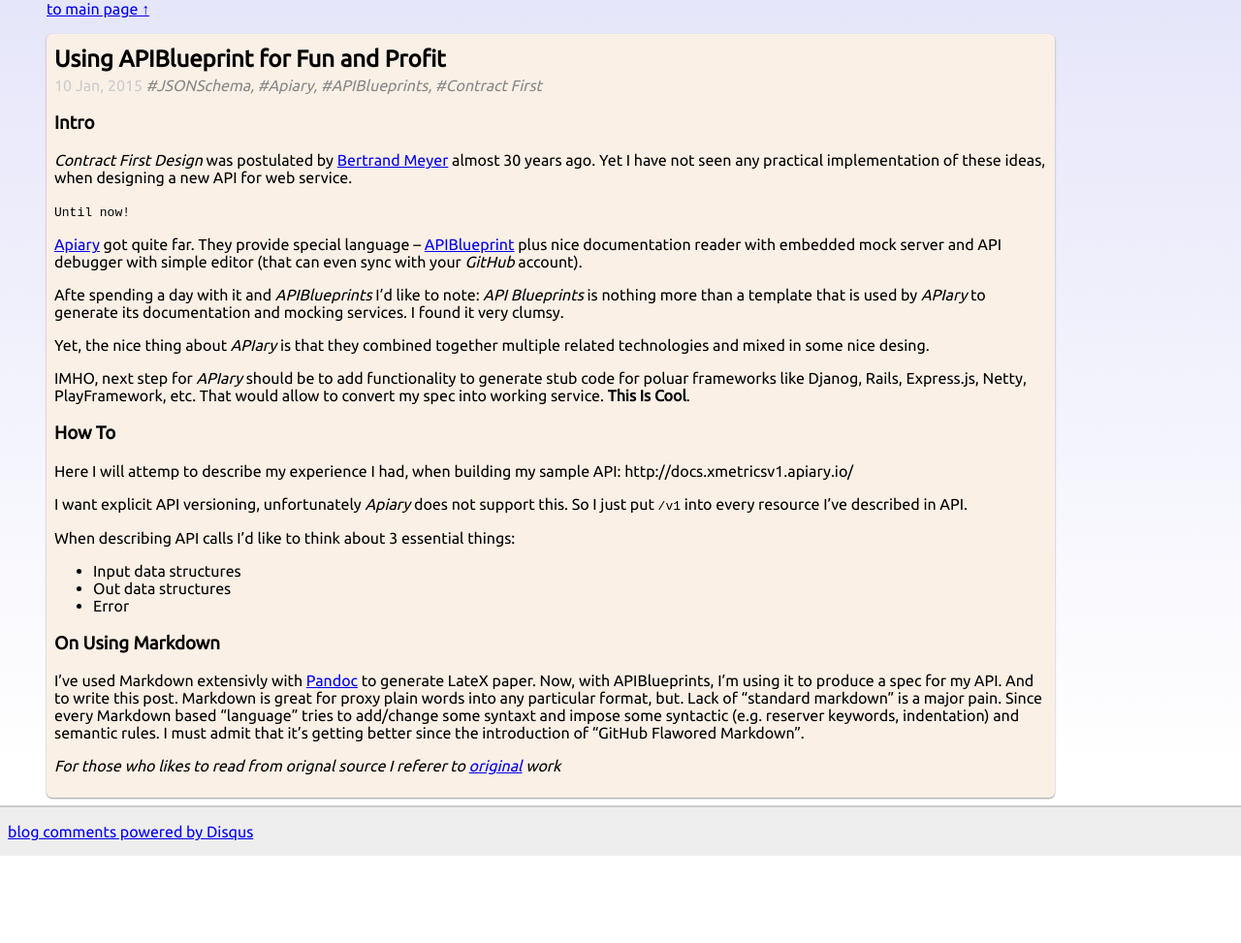
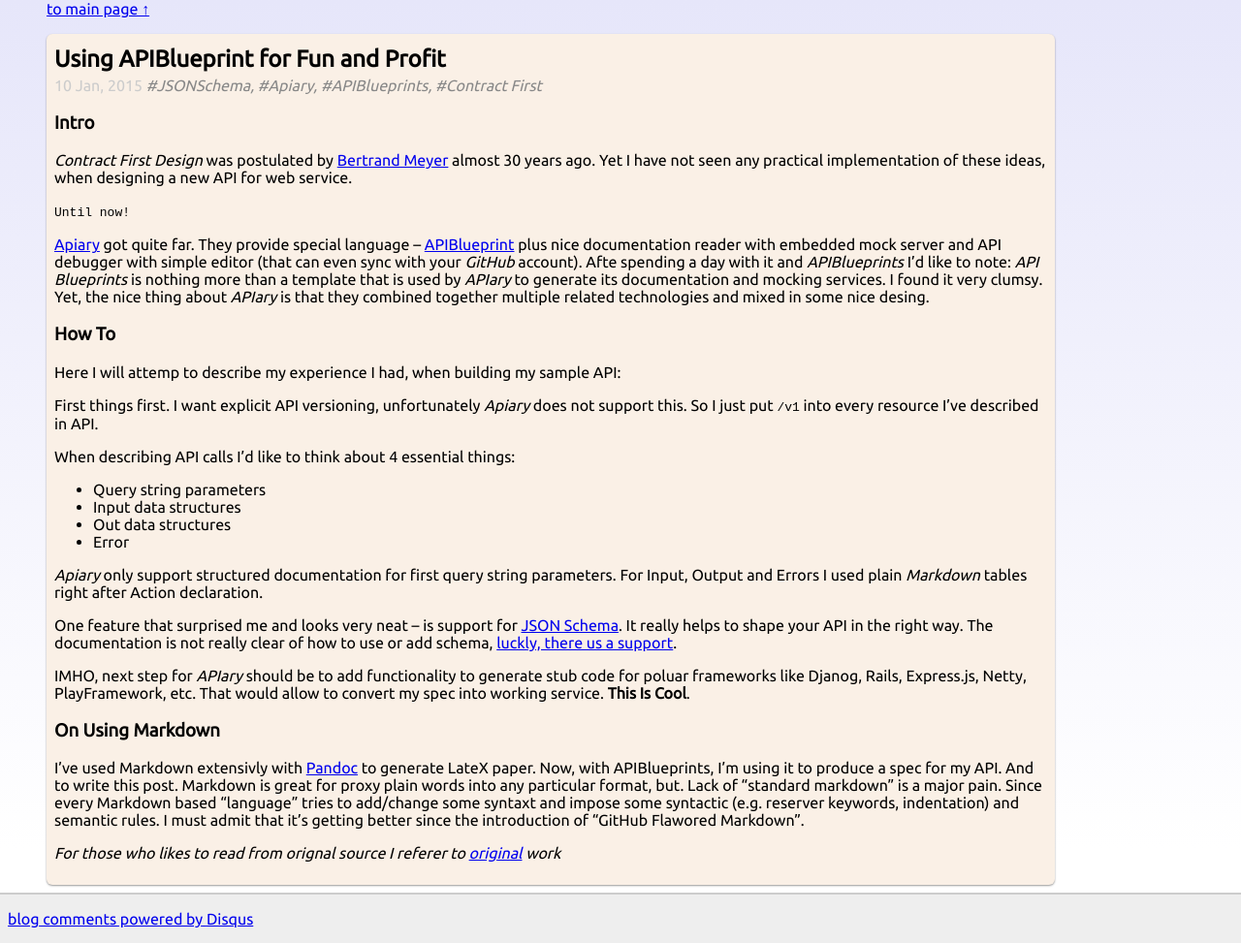
Before and after one commit to lvsl-deactivated/lvsl.github.com, a Jekyll site: the page built from _posts/2015-01-10-using_api_blueprints_for_and_profit.md, in a window 1280 px wide. Shown: the whole page at 97% size. Built offline with Jekyll 4.4.1, drawn with Linux system fonts in a browser that asks for light colours; comment, search, counter and statistics services are not loaded; before the commit the page ends 900 px from its top, so only the background shows below that.

Commit message:
Update 2015-01-10-using_api_blueprints_for_and_profit.md

```diff
--- a/_posts/2015-01-10-using_api_blueprints_for_and_profit.md
+++ b/_posts/2015-01-10-using_api_blueprints_for_and_profit.md
@@ -17,26 +17,34 @@
 
 [Apiary](http://apiary.io/how-it-works) got quite far.
 They provide special language -- [APIBlueprint](http://apiblueprint.org/) plus nice documentation reader with embedded mock server and API debugger with simple editor (that can even sync with your *GitHub* account).
-
 Afte spending a day with it and *APIBlueprints* I'd like to note: *API Blueprints* is nothing more than a template that is used by *APIary* to generate its documentation and mocking services.
 I found it very clumsy.
+Yet, the nice thing about *APIary* is that they combined together multiple related technologies and mixed in some nice desing.
 
-Yet, the nice thing about *APIary* is that they combined together multiple related technologies and mixed in some nice desing.
+### How To
+Here I will attemp to describe my experience I had, when building my sample API: [](http://docs.xmetricsv1.apiary.io/)
+
+First things first.
+I want explicit API versioning, unfortunately *Apiary* does not support this.
+So I just put `/v1` into every resource I've described in API.
+
+When describing API calls I'd like to think about 4 essential things:
+
+ - Query string parameters
+ - Input data structures
+ - Out data structures
+ - Error
+
+*Apiary* only support structured documentation for first query string parameters.
+For Input, Output and Errors I used plain *Markdown* tables right after Action declaration.
+
+One feature that surprised me and looks very neat -- is support for [JSON Schema](http://json-schema.org/).
+It really helps to shape your API in the right way.
+The documentation is not really clear of how to use or add schema,
+[luckly, there us a support](http://support.apiary.io/knowledgebase/articles/147279-json-schema-validation).
 
 IMHO, next step for *APIary* should be to add functionality to generate stub code for poluar frameworks like Djanog, Rails, Express.js, Netty, PlayFramework, etc. That would allow to convert my spec into working service.
 **This Is Cool**.
-
-### How To
-Here I will attemp to describe my experience I had, when building my sample API: http://docs.xmetricsv1.apiary.io/
-
-I want explicit API versioning, unfortunately *Apiary* does not support this.
-So I just put `/v1` into every resource I've described in API.
-
-When describing API calls I'd like to think about 3 essential things:
-
- - Input data structures
- - Out data structures
- - Error
 
 ### On Using Markdown
 I've used Markdown extensivly with [Pandoc](http://johnmacfarlane.net/pandoc/README.html) to generate LateX paper.
```
